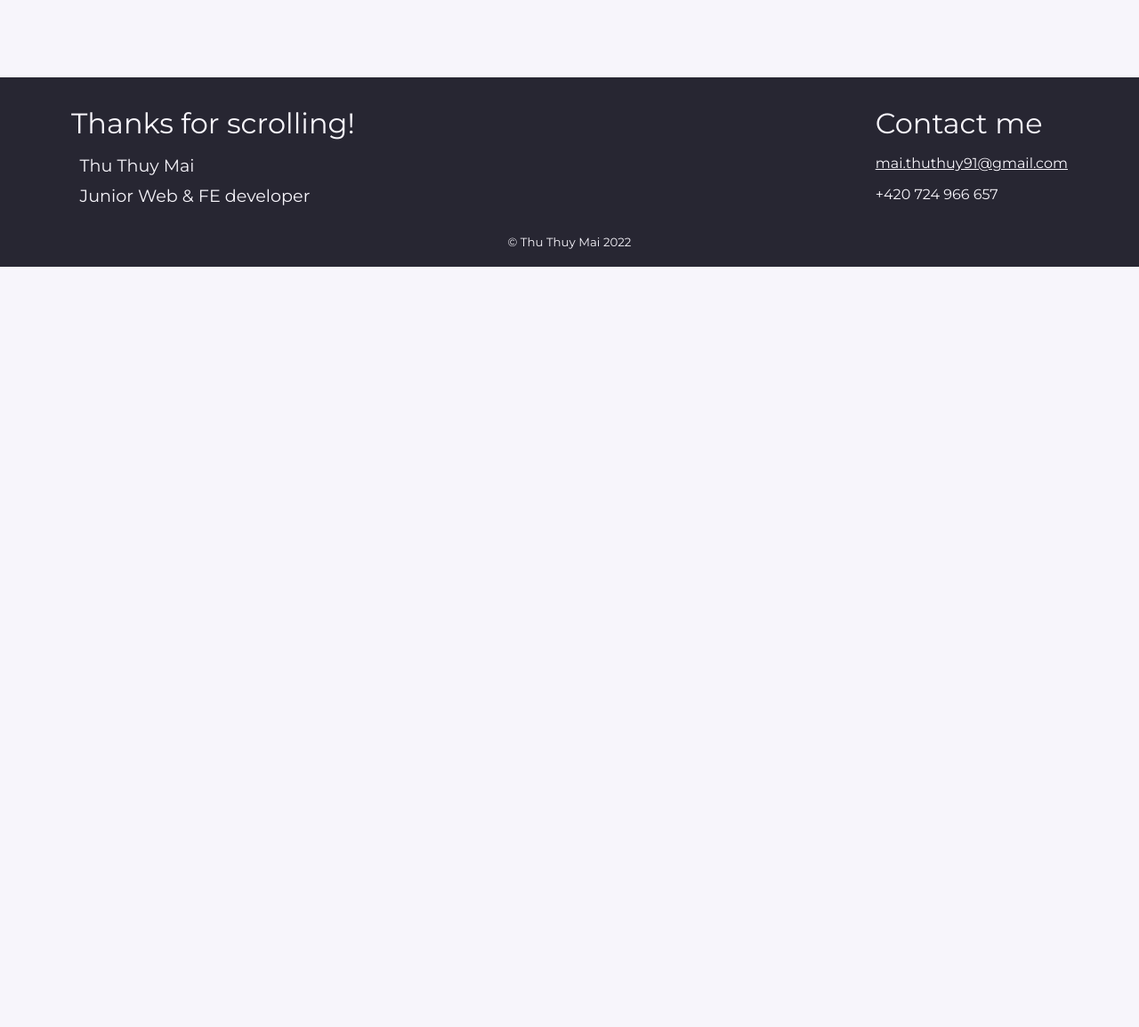
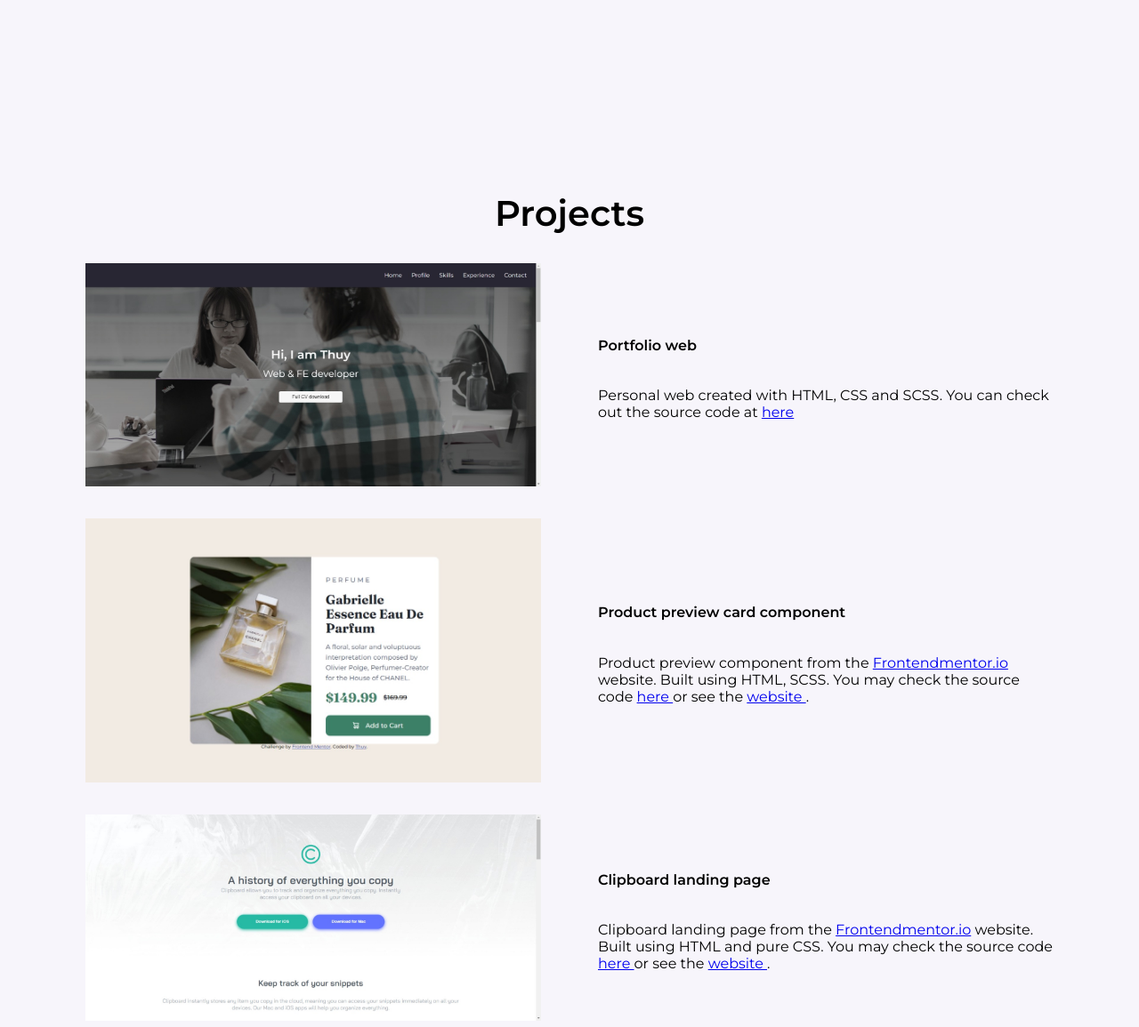
Before and after one commit to mtthuy22/my-personal-website, a plain HTML site: page index.html in a window 1280 px wide. Shown: the part 2798-3953 px from the top of the page at 89% size. Before the commit the page ends 3098 px from the top, so only its background shows below. Drawn offline with Linux system fonts and the light colour scheme.

Commit message:
added projects

```diff
--- a/assets/css/_general.scss
+++ b/assets/css/_general.scss
@@ -36,6 +36,10 @@ section{
 font-size: $title;
 }
 
+.section__list{
+  padding-left: 0;
+}
+
 @media only screen and (max-width: $mobile){
   body{
     font-size: 0.85rem;
--- /dev/null
+++ b/assets/css/_projects.scss
@@ -0,0 +1,50 @@
+#projects{
+    padding: 6rem;
+
+    h1{
+        text-align: center;
+        margin: 2rem 0;
+    }
+
+}
+
+.project{
+    display: flex;
+    gap: 4rem;
+    justify-content: center;
+    align-items: center;
+    margin-top: 2rem;
+
+    &__image{
+
+        img{
+            object-fit: cover;
+            width: 40vw;
+        }
+    }
+
+    &__container{
+        width: 50vw;
+        display: flex;
+        flex-direction: column;
+    }
+}
+
+@media only screen and (max-width: $tablet){
+    .project{
+        flex-direction: column;
+        gap: 2rem;
+
+        &__image{
+            img{
+                width: 80vw;
+            }
+        }
+
+        &__container{
+            justify-content: center;
+            align-items: center;
+            width: 80vw;
+        }
+    }
+}
--- a/assets/css/style.scss
+++ b/assets/css/style.scss
@@ -5,5 +5,6 @@
 @import '_about';
 @import '_skills';
 @import '_experience';
+@import '_projects';
 @import '_contact';
 @import '_footer';
--- a/index.html
+++ b/index.html
@@ -36,6 +36,9 @@
           <li class="menu__item">
             <a class="menu__link" href="#experience">Experience</a>
           </li>
+          <!-- <li class="menu__item">
+            <a class="menu__link" href="#projects">Projects</a>
+          </li> -->
           <li class="menu__item">
             <a class="menu__link" href="#contact">Contact</a>
           </li>
@@ -51,7 +54,6 @@
     <!--COVER IMAGE-->
     <section id="home">
       <div class="cover">
-
         <div class="custom-shape-divider-bottom-1655648853">
           <svg
             data-name="Layer 1"
@@ -234,6 +236,49 @@
         </ul>
       </section>
 
+      <!-- PROJECTS -->
+      <section id="projects" class="projects">
+        <h1 class="section__title">Projects</h1>
+        <ul class="section__list">
+          <li class="project">
+            <div class="project__image">
+              <img src="./assets/img/portfolio_web.png" alt="portfolio" />
+            </div>
+            <div class="project__container">
+              <h4 class="project__title">Portfolio web </h4>
+              <p class="project__text">
+                Personal web created with HTML, CSS and SCSS. You can check out the source code at
+                <a href="https://github.com/mtthuy22/my-personal-website" > here </a>
+              </p>
+            </div>
+          </li>
+          <li class="project">
+            <div class="project__image">
+              <img src="./assets/img/product preview card component.png" alt="product preview" />
+            </div>
+            <div class="project__container">
+              <h4 class="project__title">Product preview card component</h4>
+              <p class="project__text">
+                Product preview component from the <a href="https://www.frontendmentor.io/">Frontendmentor.io</a> website. Built using HTML, SCSS. You may check the source code <a href="https://github.com/mtthuy22/product-preview-card-component-main" > here </a> or see the <a href="https://thuycodes-challenge.netlify.app/" > website </a>.
+              </p>
+            </div>
+          </li>
+          <li class="project">
+            <div class="project__image">
+              <img src="./assets/img/Clipboard landing page.png" alt="clipboard" />
+            </div>
+            <div class="project__container">
+              <h4 class="project__title">Clipboard landing page </h4>
+              <p class="project__text">
+                Clipboard landing page from the <a href="https://www.frontendmentor.io/">Frontendmentor.io</a> website. Built using HTML and pure CSS. You may check the source code <a href="https://github.com/mtthuy22/clipboard-landing-page" > here </a> or see the <a href="https://mtthuy22.github.io/clipboard-landing-page/" > website </a>.
+              </p>
+            </div>
+          </li>
+
+
+        </ul>
+      </section>
+
       <!-- Contact -->
       <section id="contact" class="contact">
         <div class="contact__item">
```
Also changed, not shown: Capture.PNG (added), assets/css/style.css, assets/img/Clipboard landing page.png (added), assets/img/portfolio_web.png (added), assets/img/product preview card component.png (added), 1 other file.
